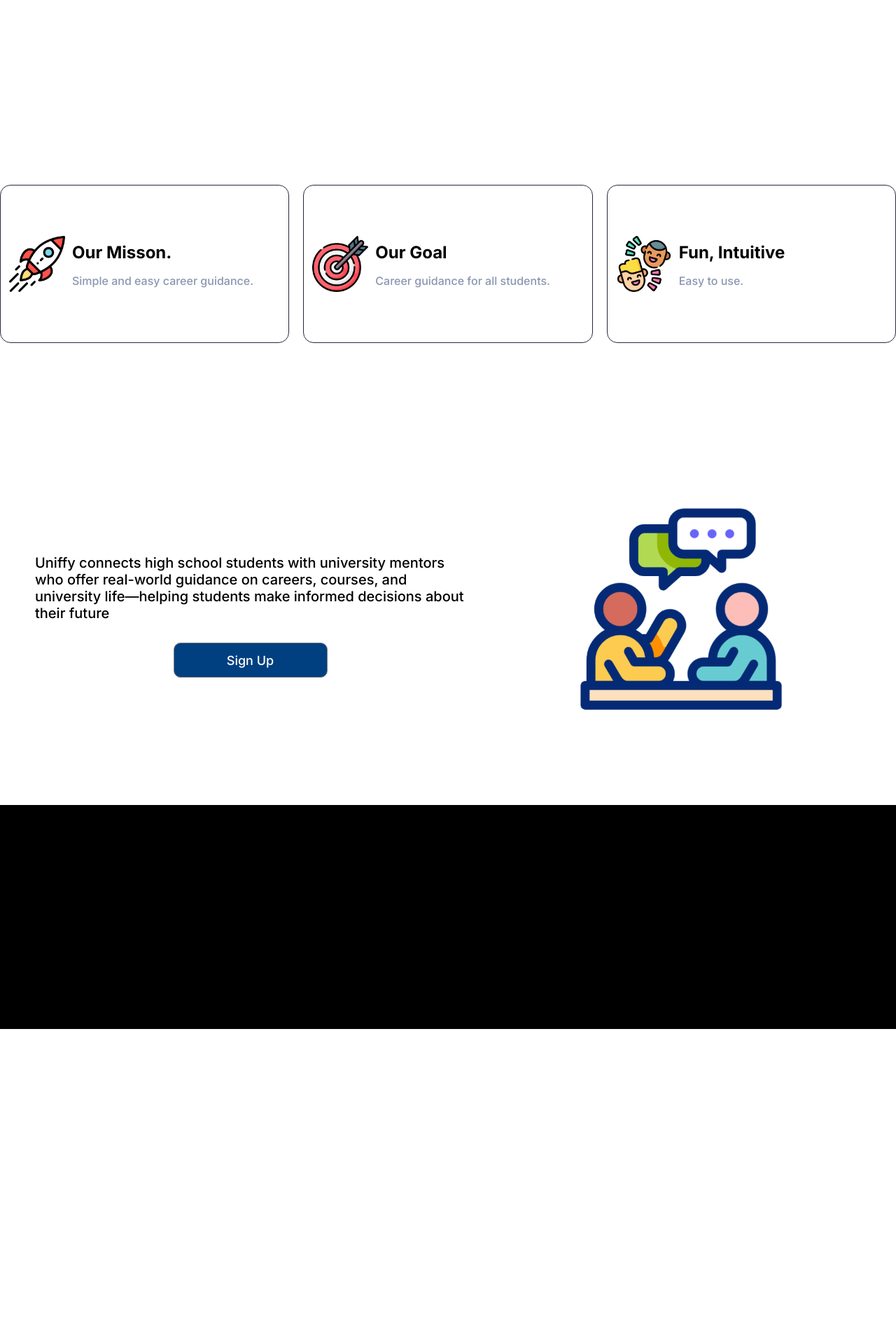
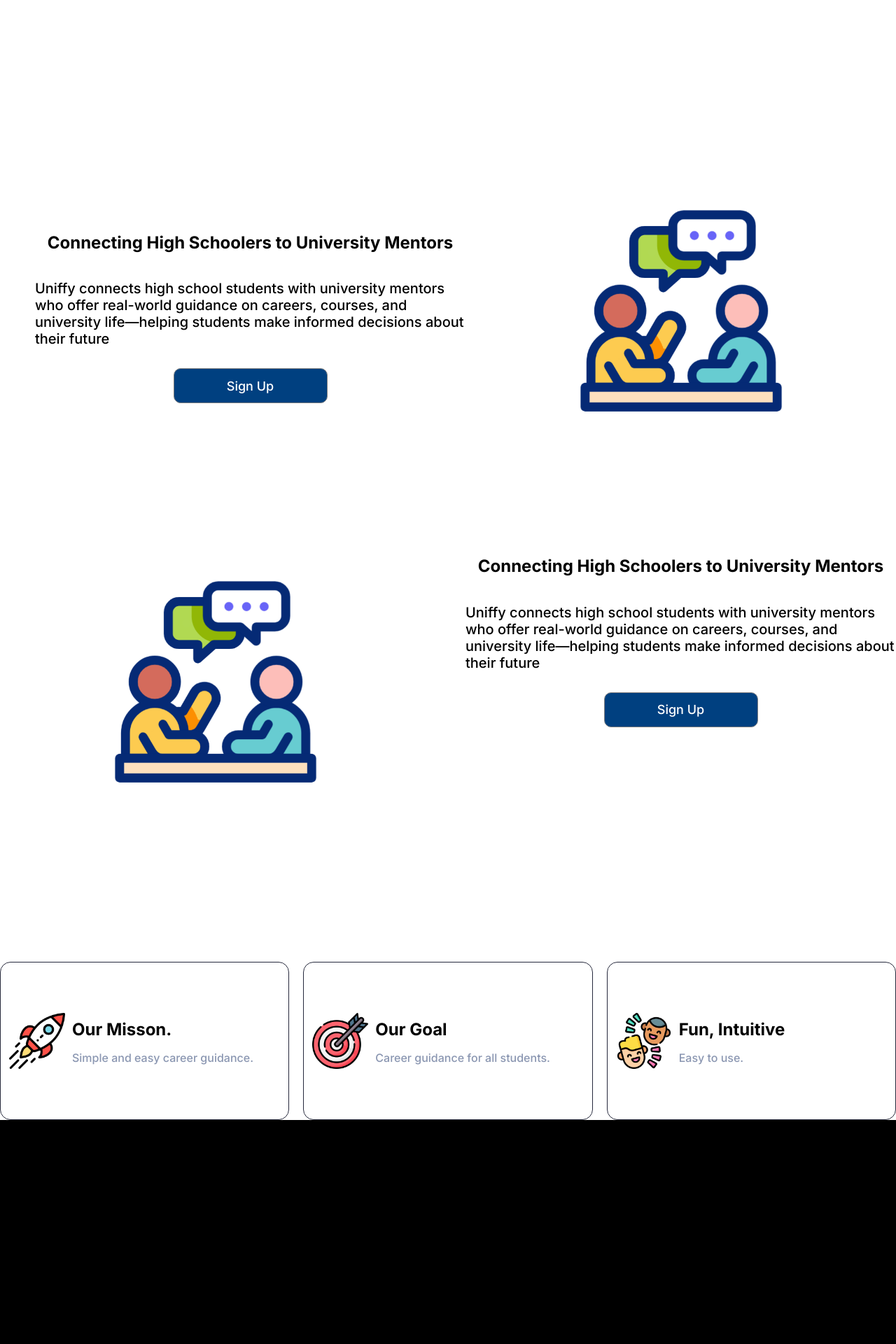
Before and after one commit to Odiedo123/Uniffy, a Flask app: page / in a window 1280 px wide. Shown: the part 906-2826 px from the top of the page at 70% size. Before the commit the page ends 2376 px from the top, so only its background shows below. Run offline with Flask 3, Linux system fonts and the light colour scheme; some web fonts are replaced.

Commit message:
Minor changes

```diff
--- a/static/css/log-in.css
+++ b/static/css/log-in.css
@@ -21,8 +21,7 @@
   top: 0;
   left: 0;
   width: 100vw;
-  height: 12vh;
-  opacity: 0.9;
+  height: 85px;
   background-color: rgba(0, 31, 63, 0.95);
   backdrop-filter: blur(10px);
   -webkit-backdrop-filter: blur(10px);
--- a/static/css/main.css
+++ b/static/css/main.css
@@ -40,7 +40,7 @@
   background-color: rgba(0, 31, 63, 0.95);
   height: 85px;
   width: 100vw;
-  z-index: 1000;
+  z-index: 999;
 }
 
 #navigation-button {
@@ -123,14 +123,50 @@
   transform: translateY(-10px);
 }
 
-.p1,
-.p2,
-.p3,
-.p4 {
+.text {
   font-size: 20px;
 }
 
 .second-section {
+  display: flex;
+  flex-direction: row;
+  justify-content: center;
+  align-items: center;
+  width: 100vw;
+  height: 70vh;
+  margin-top: 100px;
+}
+
+#text-section,
+#img-section {
+  display: flex;
+  justify-content: center;
+  align-items: center;
+  width: 50%;
+  height: 100%;
+}
+
+#text-section {
+  padding-left: 50px;
+  flex-direction: column;
+}
+
+#mentorship-gif {
+  width: 400px;
+  height: auto;
+}
+
+#sign-up {
+  height: 50px;
+}
+
+.third-section {
+  display: flex;
+  flex-direction: row;
+  margin-top: 50px;
+}
+
+.last-section {
   margin-top: 200px;
   width: 100vw;
   display: flex;
@@ -140,13 +176,13 @@
   gap: 20px;
 }
 
-.second-section .text-section h2 {
+.last-section .text-section h2 {
   font-family: "Inter", sans-serif;
   color: white;
   font-size: 40px;
 }
 
-.second-section .img-section {
+.last-section .img-section {
   display: flex;
   flex-direction: row;
   justify-content: center;
@@ -169,10 +205,6 @@
   z-index: 1;
   overflow: hidden;
   transition: 0.2s ease;
-}
-
-#security:hover {
-  padding: 15px;
 }
 
 #security::before {
@@ -234,39 +266,6 @@
   width: 80px;
 }
 
-.fourth-section {
-  display: flex;
-  flex-direction: row;
-  justify-content: center;
-  align-items: center;
-  width: 100vw;
-  height: 70vh;
-  margin-top: 100px;
-}
-
-#text-section,
-#img-section {
-  display: flex;
-  justify-content: center;
-  align-items: center;
-  width: 50%;
-  height: 100%;
-}
-
-#text-section {
-  padding-left: 50px;
-  flex-direction: column;
-}
-
-#mentorship-gif {
-  width: 400px;
-  height: auto;
-}
-
-#sign-up {
-  height: 50px;
-}
-
 #custom-footer {
   height: 40vh;
   width: 100vw;
--- a/static/css/register.css
+++ b/static/css/register.css
@@ -20,8 +20,7 @@
   justify-content: space-between;
   align-items: center;
   width: 100vw;
-  height: 12vh;
-  opacity: 0.9;
+  height: 85px;
   background-color: rgba(0, 31, 63, 0.95);
   backdrop-filter: blur(10px);
   -webkit-backdrop-filter: blur(10px);
--- a/templates/index.html
+++ b/templates/index.html
@@ -55,10 +55,7 @@
             />
           </svg>
         </button>
-        <button
-          id="navigation-button"
-          onclick="window.location.href='/register';"
-        >
+        <button id="navigation-button" onclick="window.location.href='/login';">
           Log In
           <svg
             width="24"
@@ -91,7 +88,52 @@
       </h1>
       <div id="img-container"></div>
     </div>
+
     <div class="second-section">
+      <div id="text-section">
+        <h2>Connecting High Schoolers to University Mentors</h2>
+        <p class="text">
+          Uniffy connects high school students with university mentors who offer
+          real-world guidance on careers, courses, and university life—helping
+          students make informed decisions about their future
+        </p>
+
+        <button id="sign-up" onclick="window.location.href='/register';">
+          Sign Up
+        </button>
+      </div>
+      <div id="img-section">
+        <img
+          id="mentorship-gif"
+          src="static/img/mentorship.gif"
+          alt="Mentorship Icon"
+        />
+      </div>
+    </div>
+
+    <div class="third-section">
+      <div id="img-section">
+        <img
+          id="mentorship-gif"
+          src="static/img/mentorship.gif"
+          alt="Mentorship Icon"
+        />
+      </div>
+      <div id="text-section">
+        <h2>Connecting High Schoolers to University Mentors</h2>
+        <p class="text">
+          Uniffy connects high school students with university mentors who offer
+          real-world guidance on careers, courses, and university life—helping
+          students make informed decisions about their future
+        </p>
+
+        <button id="sign-up" onclick="window.location.href='/register';">
+          Sign Up
+        </button>
+      </div>
+    </div>
+
+    <div class="last-section">
       <div class="img-section">
         <div id="security">
           <div class="security-img">
@@ -135,23 +177,6 @@
         </div>
       </div>
     </div>
-    <div class="fourth-section">
-      <div id="text-section">
-        <p class="p3">
-          Uniffy connects high school students with university mentors who offer real-world guidance on careers,
-          courses, and university life—helping students make informed decisions about their future
-        </p>
-
-        <button id="sign-up" onclick="window.location.href='/register';">Sign Up</button>
-      </div>
-      <div id="img-section">
-        <img
-        id="mentorship-gif"
-        src="static/img/mentorship.gif"
-        alt="Mentorship Icon"
-      />
-      </div>
-    </div>
     <div id="custom-footer"></div>
   </body>
 </html>
```
Lines whose indentation alone changed are shown as unchanged.
